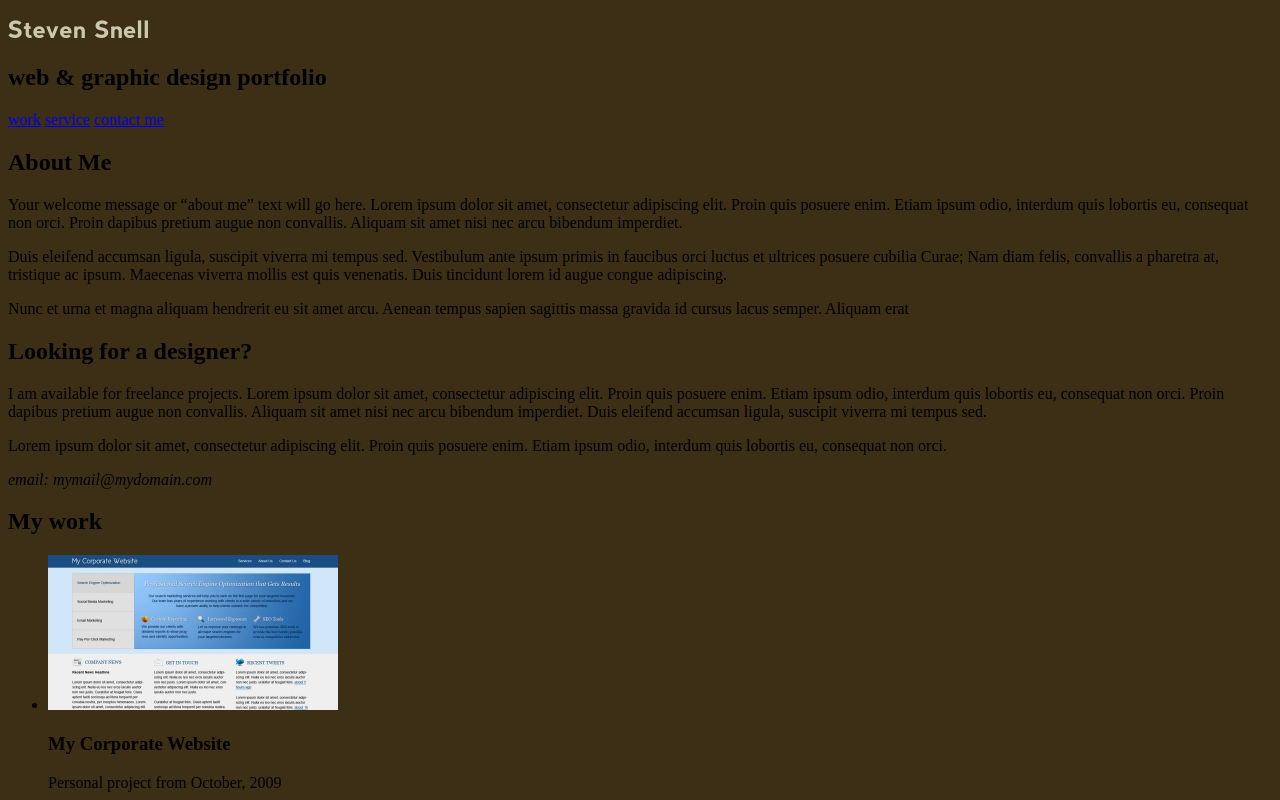
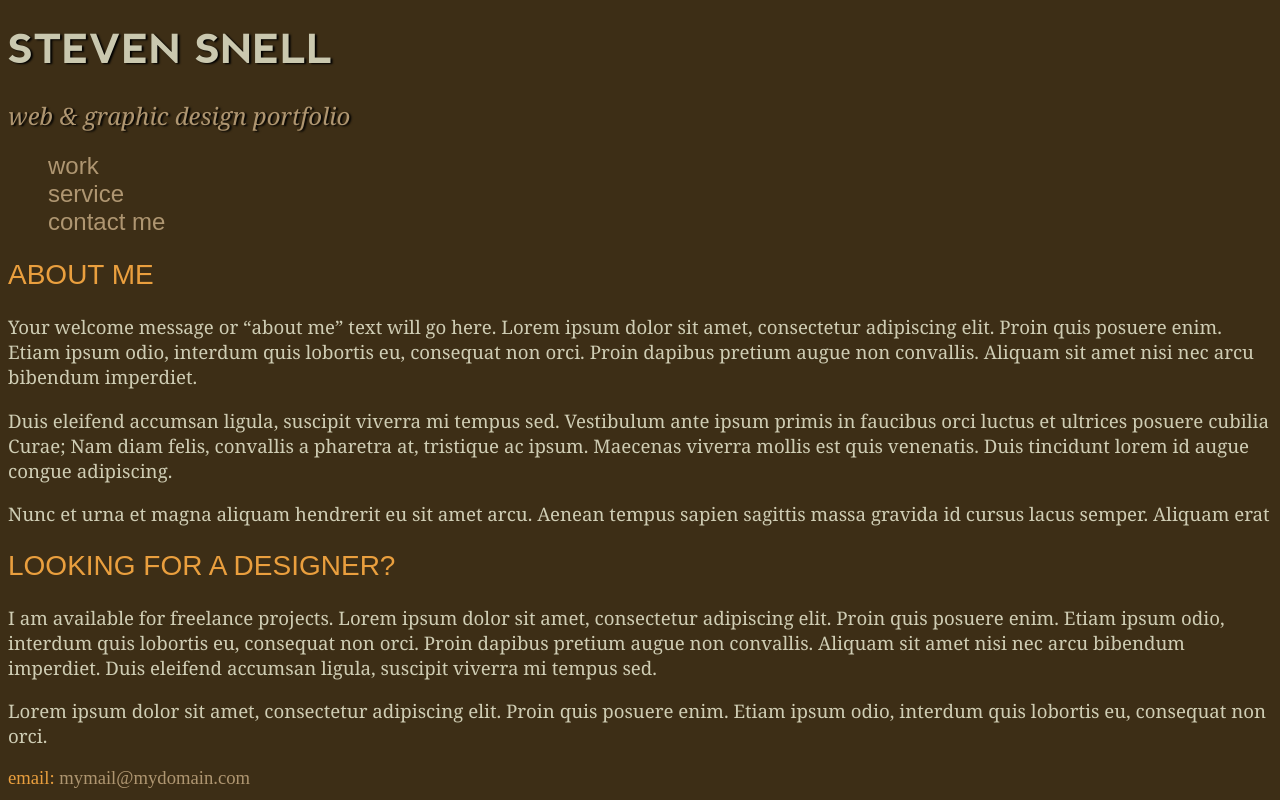
Before and after one commit to icyater/one-page-portfolio, a plain HTML site: page index.html in a window 1280 px wide. Shown: the top 800 px of the page. Drawn offline with Linux system fonts and the light colour scheme.

Commit message:
html ready :P

```diff
--- a/css/style.css
+++ b/css/style.css
@@ -1,8 +1,78 @@
 body{
 	background-color: #3d2e16;
+	font-size: 14pt;
 }
 header h1{
 	font-family: NevisBold;
+	font-size: 30pt;
+	color: #cac8af;
+	text-shadow: 2px 1px 2px #000;
+	text-transform: uppercase;
+
+}
+header h2{
+	font-family: georgia;
+	color: #af9671;
 	font-size: 18pt;
-	color: #cac8af;
+	font-style: italic;
+	text-shadow: 2px 1px 2px #000;
 }
+body {
+	color: #cfcdb4;
+}
+h1{
+	color: #ea9f3e;
+	font-weight: normal;
+}
+h2{
+	color: #ea9f3e;
+	font-weight: normal;
+}
+h3{
+	color: #af9671;
+
+}
+a{
+	color: #ea9f3e;
+	text-decoration: none;
+}
+header a{
+	color: #af9671;
+	font-size: 18pt;
+	font-family: arial;
+	text-decoration: none;
+}
+li{
+	list-style-type: none;
+}
+article h1{
+	text-transform: uppercase;
+	font-family: arial;
+}
+section h1{
+	text-transform: uppercase;
+	font-family: arial;
+}
+section h2{
+	text-transform: uppercase;
+	font-family: arial;
+}
+p{
+	font-family: georgia;
+	font-size: 14pt;
+}
+section ul li{
+	font-family: georgia;
+}
+address{
+	font-style: normal;
+}
+section a{
+	color: #af9671;
+}
+section address{
+	color: #ea9f3e;
+}
+
+	/*about me stb betu vastagsagot at allitani
+	betu olvashatosag*/
--- a/index.html
+++ b/index.html
@@ -1,6 +1,7 @@
 <!DOCTYPE html>
 <html>
 <head>
+	<meta charset="utf-8">
 	<title>Steven Snell</title>
 	<link rel="stylesheet" type="text/css" href="css/nevis.css">
 	<link rel="stylesheet" type="text/css" href="css/style.css">
@@ -10,9 +11,11 @@
 		<h1>Steven Snell</h1>
 		<h2>web &amp; graphic design portfolio</h2>
 		<nav>
-			<a href="work">work</a>
-			<a href="service">service</a>
-			<a href="contact me">contact me</a>
+			<ul>
+				<li><a href="work">work</a></li>
+				<li><a href="service">service</a></li>
+				<li><a href="contact me">contact me</a></li>
+			</ul>
 		</nav>
 	</header>
 	<article>
@@ -29,7 +32,7 @@
 
 		<p>Lorem ipsum dolor sit amet, consectetur adipiscing elit. Proin quis posuere enim. Etiam ipsum odio, interdum quis lobortis eu, consequat non orci.</p>
 
-		<address>email: mymail@mydomain.com</address>
+		<address>email: <a href="#">mymail@mydomain.com</a></address>
 	</section>
 	<section>
 		<h2>My work</h2>
```
